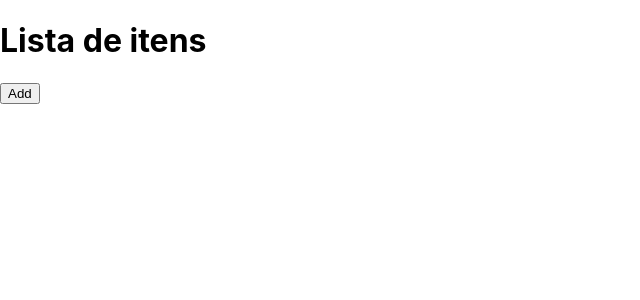
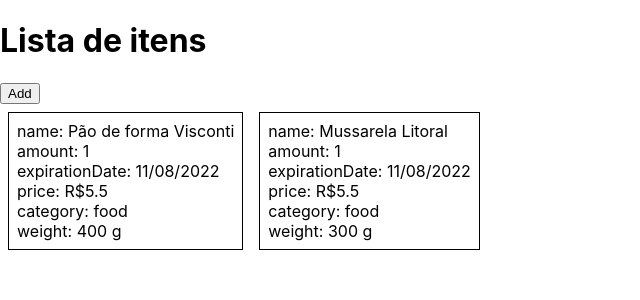
Before and after one commit to ericmadureira/estoque-de-casa, a React (Create React App) app: page / in a window 1280 px wide. Shown: the top 300 px of the page, without its empty margins (0-640 px from the left). Built offline with nearby package versions, Linux system fonts and the light colour scheme.

Commit message:
basic style and use mock for item mgmt page
Adds basic style for item mgmt page and starts using mock list

```diff
--- /dev/null
+++ b/src/pages/ItemManagementPage.css
@@ -0,0 +1,11 @@
+.item-mgmt-page__page-wrapper {}
+
+.item-mgmt-page__list-wrapper {
+    display: flex;
+}
+
+.item-mgmt-page__item-wrapper {
+    border: 1px solid black;
+    margin: 8px;
+    padding: 8px;
+}
--- a/src/pages/ItemManagementPage.tsx
+++ b/src/pages/ItemManagementPage.tsx
@@ -1,24 +1,27 @@
 import React, { useState } from 'react'
 
 import { Item } from '../types/Item'
+import mockItemList from '../mockItems'
+
+import './ItemManagementPage.css'
 
 
 const ItemManagementPage = () => {
-    const [itemList, setItemList] = useState<Item[]>([])
+    const [itemList, setItemList] = useState<Item[]>(mockItemList)
     return (
-        <div>
+        <div className='item-mgmt-page__page-wrapper'>
             <h1>Lista de itens</h1>
             <button>Add</button>
-            <div>
+            <div className='item-mgmt-page__list-wrapper'>
                 {
                     itemList.map(item => (
-                        <div className='item-wrapper'>
-                            <div>{item.name}</div>
-                            <div>{item.amount}</div>
-                            <div>{item.expirationDate}</div>
-                            <div>{item.price}</div>
-                            <div>{item.category}</div>
-                            <div>{item.weight}</div>
+                        <div className='item-mgmt-page__item-wrapper'>
+                            <div>name: {item.name}</div>
+                            <div>amount: {item.amount}</div>
+                            <div>expirationDate: {item.expirationDate}</div>
+                            <div>price: R${item.price}</div>
+                            <div>category: {item.category}</div>
+                            <div>weight: {item.weight} g</div>
                         </div>
                     ))
                 }
```
